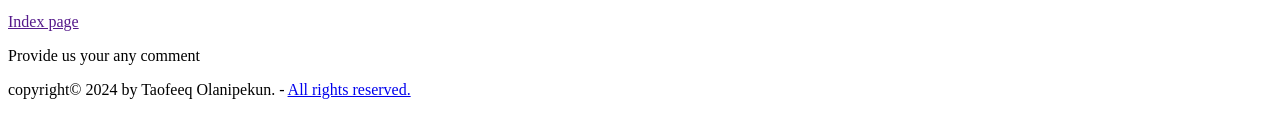
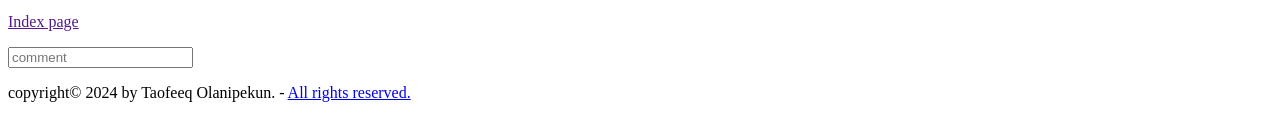
Before and after one commit to taofeeq2014/My_First_Portfolio, a plain HTML site: page html_basic/tweets.html in a window 1280 px wide. Shown: the part 644-784 px from the top of the page. Drawn offline with Linux system fonts and the light colour scheme.

Commit message:
Update tweets.html

```diff
--- a/html_basic/tweets.html
+++ b/html_basic/tweets.html
@@ -57,7 +57,7 @@
  </article>
  <aside>
     <!--Instruction given: "aside" contains a single paragraph, just reading for now “placeholder to add comment thread later”-->
-    <p>Provide us your any comment</p>
+    <p><input type="comment" name="comment" Placeholder="comment">  </p>
 </aside>
 </main>
 <footer>
```
